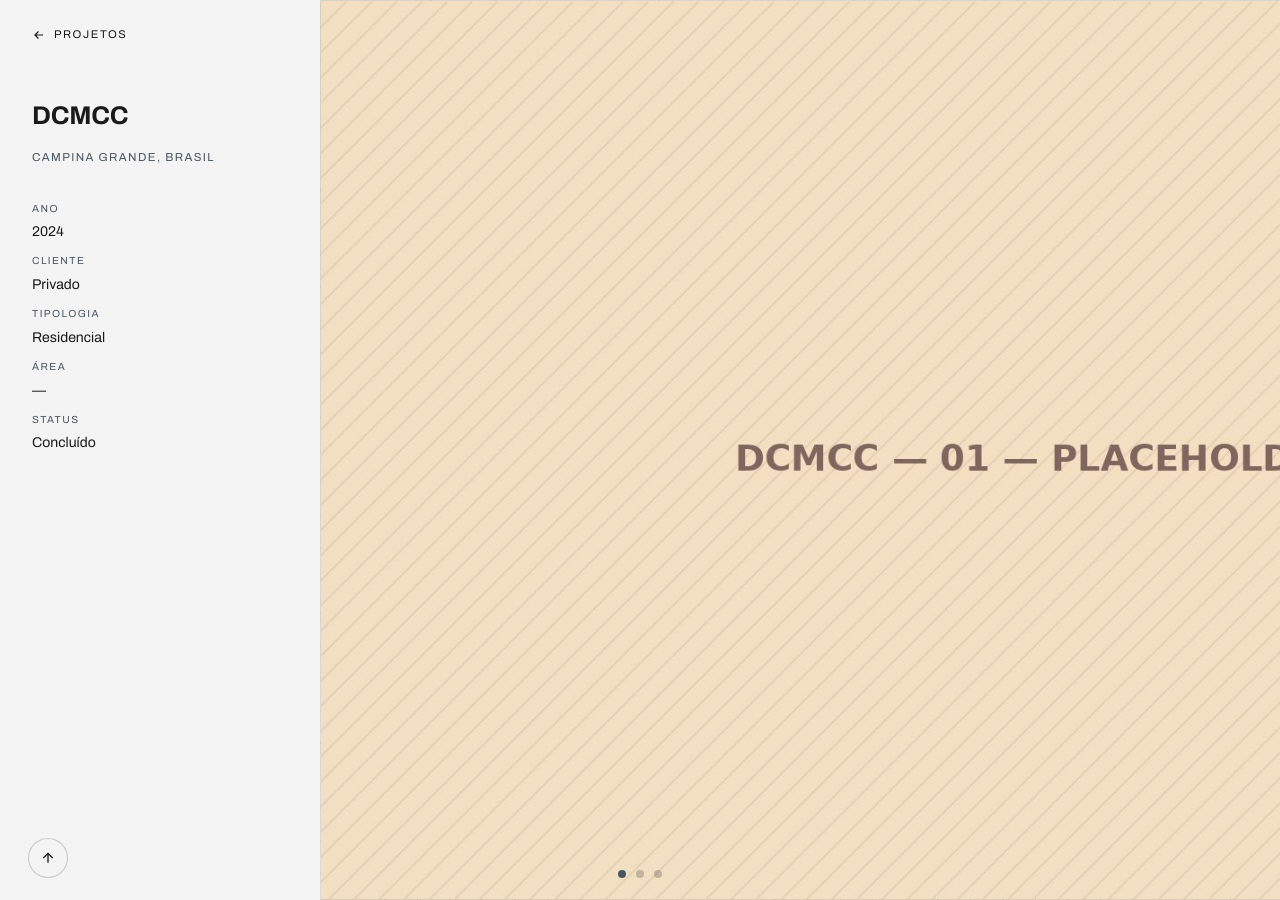
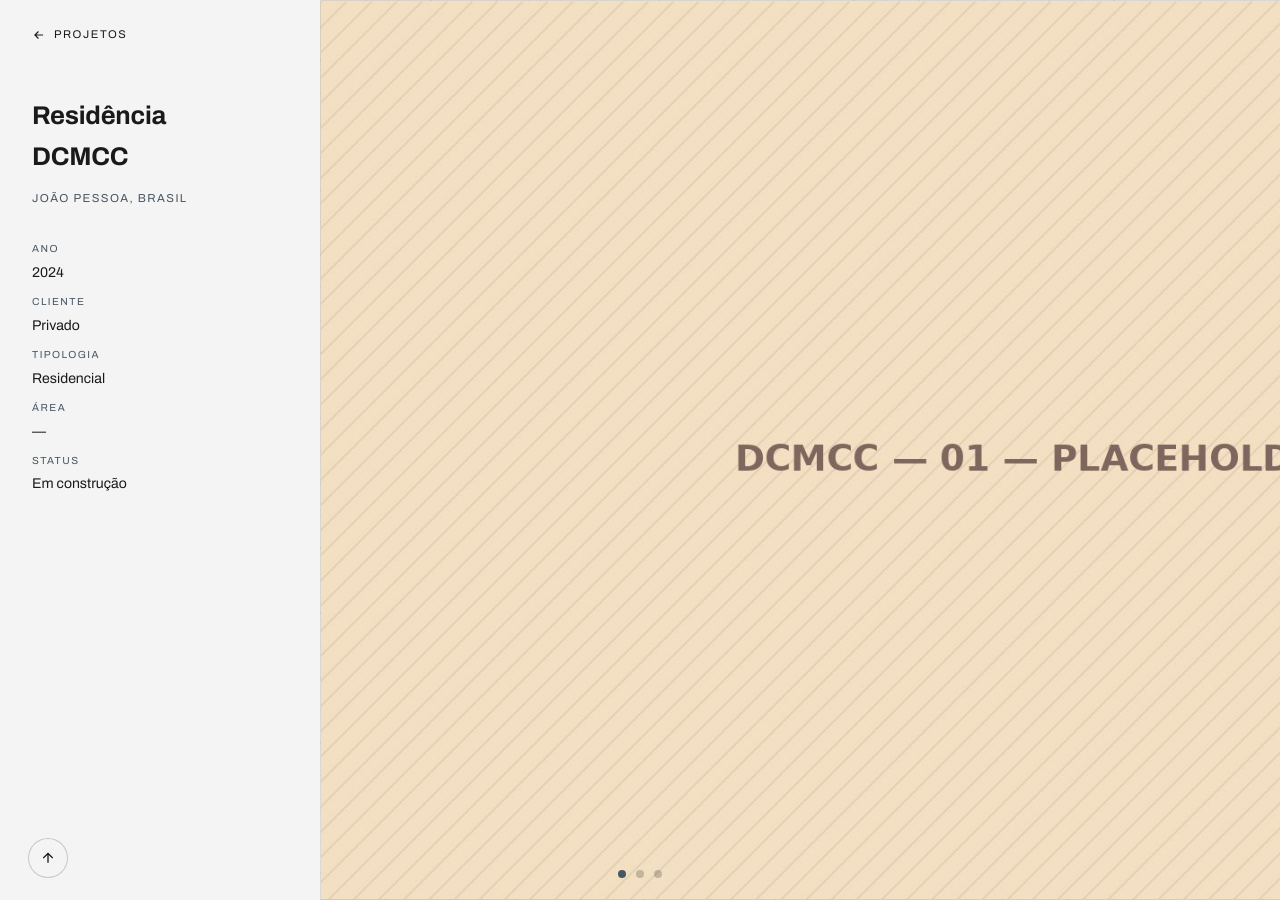
Before and after one commit to cidclementino/portfolio-odisse, a Jekyll site: the page built from _projetos/dcmcc.html, in a window 1280 px wide. Built offline with Jekyll 4.4.1, drawn with Linux system fonts in a browser that asks for light colours.

Commit message:
Update dcmcc.html

```diff
--- a/_projetos/dcmcc.html
+++ b/_projetos/dcmcc.html
@@ -1,11 +1,11 @@
 ---
-titulo: "DCMCC"
-local: "Campina Grande, Brasil"
+titulo: "Residência DCMCC"
+local: "João Pessoa, Brasil"
 ano: 2024
 cliente: "Privado"
 tipologia: "Residencial"
 area: "—"
-status: "Concluído"
+status: "Em construção"
 capa: /images/dcmcc/capa.jpg
 ordem: 2
 secoes:
```
